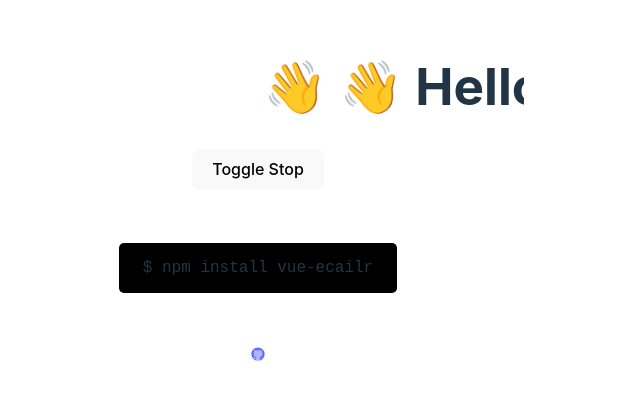
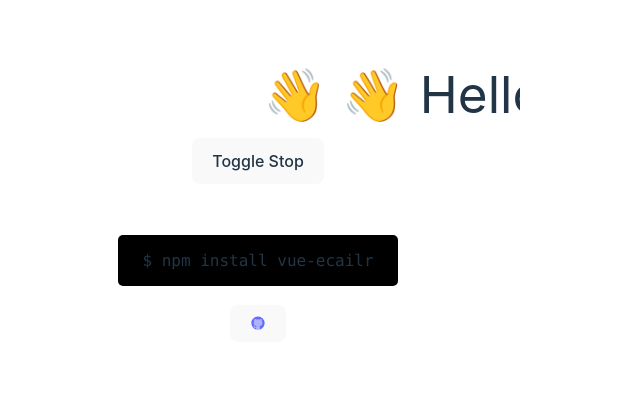
Before and after one commit to cjboy76/vue-ecailr, a Vue app: page / in a window 1280 px wide. Shown: the part 204-604 px from the top of the page, without its empty margins (382-1022 px from the left). Built offline with nearby package versions, Linux system fonts and the light colour scheme.

Commit message:
:sunflower: flowbite / demo page style

```diff
--- a/package.json
+++ b/package.json
@@ -24,11 +24,15 @@
     "preview": "vite preview"
   },
   "dependencies": {
+    "flowbite": "^1.5.3",
     "vue": "^3.2.37"
   },
   "devDependencies": {
     "@types/node": "^18.8.3",
     "@vitejs/plugin-vue": "^3.1.0",
+    "autoprefixer": "^10.4.12",
+    "postcss": "^8.4.17",
+    "tailwindcss": "^3.1.8",
     "typescript": "^4.6.4",
     "vite": "^3.1.0",
     "vue-tsc": "^0.40.4"
--- /dev/null
+++ b/postcss.config.cjs
@@ -0,0 +1,6 @@
+module.exports = {
+  plugins: {
+    tailwindcss: {},
+    autoprefixer: {},
+  },
+}
--- a/src/App.vue
+++ b/src/App.vue
@@ -10,27 +10,37 @@ function toggle() {
 </script>
 
 <template>
-  <div>
+  <div class="content">
     <vue-ecailr :stop="stop">
       <h1>👋 👋 Hello VueEcailr</h1>
     </vue-ecailr>
   </div>
   <button @click="toggle">Toggle Stop</button>
   <div class="codeBlock">
-    <code>$ npm install vue-ecailr</code>
+    <div>
+      <code class="code">$ npm install vue-ecailr</code>
+    </div>
   </div>
-  <a href="https://github.com/cjboy76/vue-ecailr" target="_blank">
-    <GitHubIcon />
-  </a>
+  <div>
+    <a href="https://github.com/cjboy76/vue-ecailr" target="_blank">
+      <button>
+        <GitHubIcon />
+      </button>
+    </a>
+  </div>
 </template>
 
 <style>
+.content {
+  margin: 1rem;
+}
 .codeBlock {
-  margin: 4rem 0;
+  margin: 4rem 0 2rem;
 }
-code {
+.codeBlock .code {
   background: #000;
   padding: 1rem 1.5rem;
+  margin: 1rem 1.5rem;
   border-radius: 5px;
 }
 </style>
--- /dev/null
+++ b/src/index.css
@@ -0,0 +1,3 @@
+@tailwind base;
+@tailwind components;
+@tailwind utilities;
--- a/src/main.ts
+++ b/src/main.ts
@@ -1,5 +1,7 @@
 import { createApp } from 'vue';
 import App from './App.vue';
+import './index.css';
+import 'flowbite';
 import './style.css';
 
 const app = createApp(App);
--- /dev/null
+++ b/tailwind.config.cjs
@@ -0,0 +1,12 @@
+/** @type {import('tailwindcss').Config} */
+module.exports = {
+  content: [
+    './index.html',
+    './src/**/*.{vue,js,ts,jsx,tsx}',
+    './node_modules/flowbite/**/*.js',
+  ],
+  theme: {
+    extend: {},
+  },
+  plugins: [require('flowbite/plugin')],
+};
```
Also changed, not shown: 1 other file (tests, documents, lock files or other folders).
